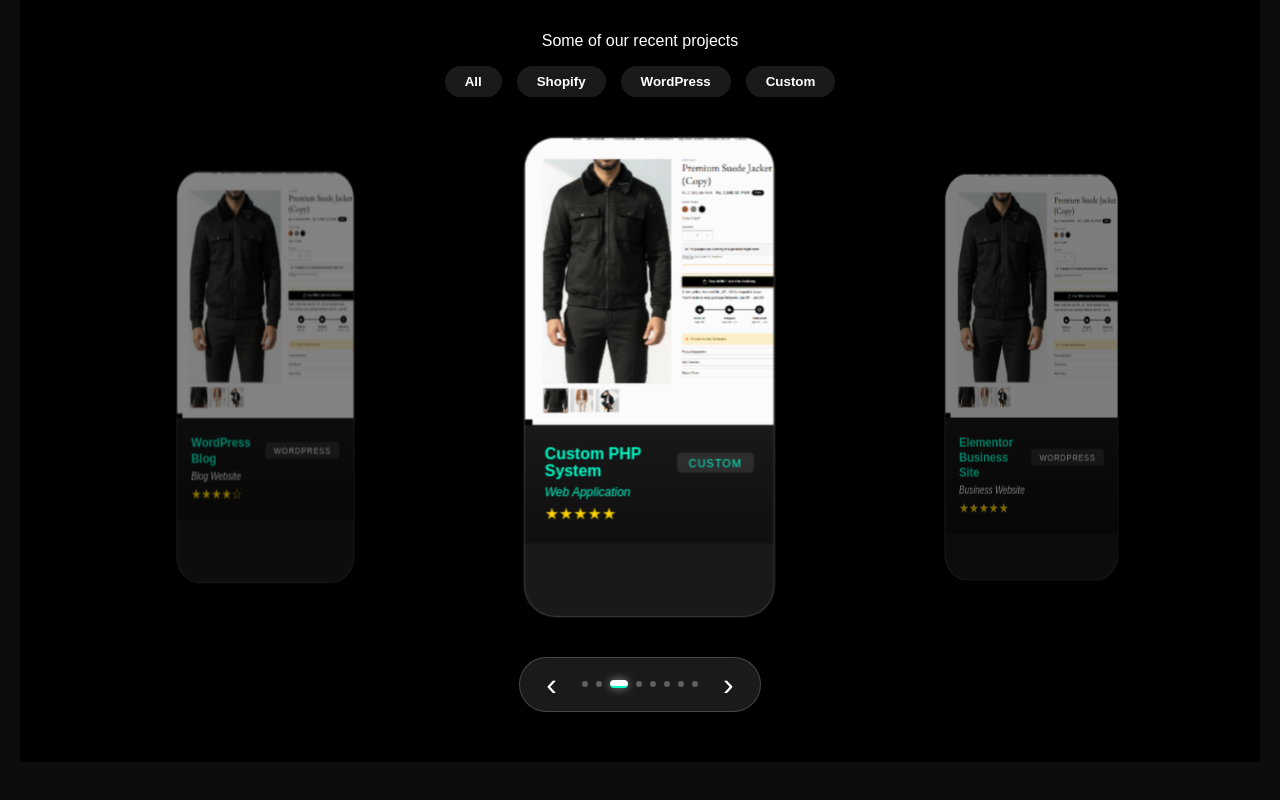
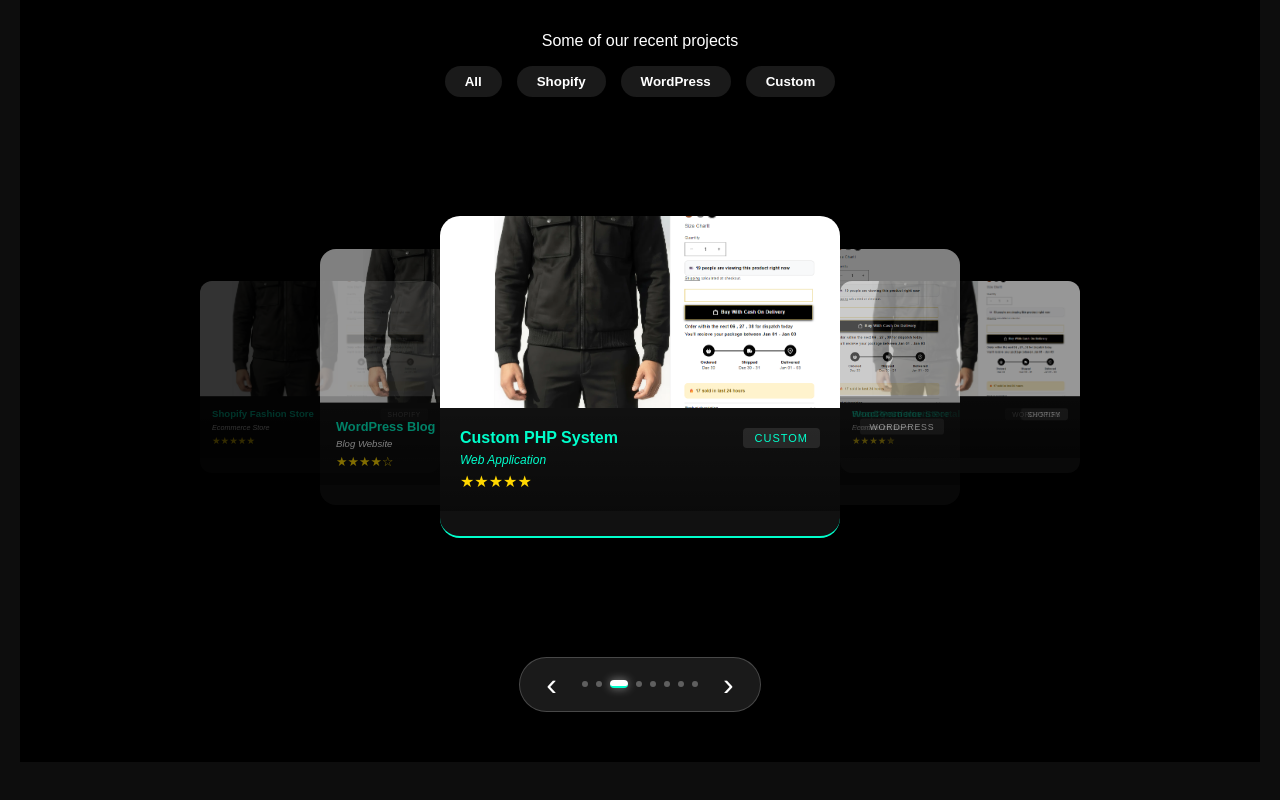
Before and after one commit to Nabeel629/Portfolio, a React (Vite) app: page / in a window 1280 px wide. Shown: the part 1406-2206 px from the top of the page. Built offline with nearby package versions, Linux system fonts and the light colour scheme.

Commit message:
carousel card setting

```diff
--- a/src/Carousel.jsx
+++ b/src/Carousel.jsx
@@ -1,64 +1,15 @@
-import { useState, useEffect, useRef } from "react";
-import "./Carousel.css"; // Your CSS from above
+import { useState, useEffect } from "react";
+import "./Carousel.css";
 
 const achievements = [
-  {
-    id: 1,
-    title: "Lorem Ipsum Dolor",
-    date: "Dec 2024",
-    image:
-      "https://i.pinimg.com/1200x/0b/67/25/0b67255a1d95953bae8c4ffae4433b62.jpg",
-    description:
-      "Consectetur adipiscing elit. Sed do eiusmod tempor incididunt ut labore et dolore magna aliqua.",
-    tag: "Academic",
-  },
-  {
-    id: 2,
-    title: "Lorem Ipsum Dolor",
-    date: "June 2024",
-    image:
-      "https://upload.wikimedia.org/wikipedia/commons/thumb/e/ea/Van_Gogh_-_Starry_Night_-_Google_Art_Project.jpg/1200px-Van_Gogh_-_Starry_Night_-_Google_Art_Project.jpg",
-    description:
-      "Consectetur adipiscing elit. Sed do eiusmod tempor incididunt ut labore et dolore magna aliqua.",
-    tag: "Creative",
-  },
-  {
-    id: 3,
-    title: "Lorem Ipsum Dolor",
-    date: "March 2024",
-    image:
-      "https://i.pinimg.com/736x/b8/23/fb/b823fb582349d3bbbfd189d6323e1b7b.jpg",
-    description:
-      "Consectetur adipiscing elit. Sed do eiusmod tempor incididunt ut labore et dolore magna aliqua.",
-    tag: "Co-Curricular",
-  },
-  {
-    id: 4,
-    title: "Lorem Ipsum Dolor",
-    date: "Jan 2024",
-    image:
-      "https://i.pinimg.com/736x/a8/34/0a/a8340abeae97026d7f611768329892f3.jpg",
-    description:
-      "Consectetur adipiscing elit. Sed do eiusmod tempor incididunt ut labore et dolore magna aliqua.",
-    tag: "Academic",
-  },
-  {
-    id: 5,
-    title: "Lorem Ipsum Dolor",
-    date: "Nov 2023",
-    image:
-      "https://i.pinimg.com/736x/1d/f7/93/1df79363e9bda25a91d00abff1d425ef.jpg",
-    description:
-      "Consectetur adipiscing elit. Sed do eiusmod tempor incididunt ut labore et dolore magna aliqua.",
-    tag: "Creative",
-  },
+  // tumhare items
 ];
 
 export default function Carousel() {
   const [activeIndex, setActiveIndex] = useState(0);
   const total = achievements.length;
 
-  // Auto scroll every 3 seconds
+  // Auto scroll
   useEffect(() => {
     const interval = setInterval(() => {
       setActiveIndex((prev) => (prev + 1) % total);
@@ -66,17 +17,13 @@
     return () => clearInterval(interval);
   }, [total]);
 
-  // Circular offset calculation
   const getPositionClass = (index) => {
-    let offset = index - activeIndex;
-    if (offset > Math.floor(total / 2)) offset -= total;
-    if (offset < -Math.floor(total / 2)) offset += total;
-
-    if (offset === 0) return "active";
-    if (offset === -1) return "left";
-    if (offset === 1) return "right";
-    if (offset < -1) return "far-left";
-    if (offset > 1) return "far-right";
+    const diff = (index - activeIndex + total) % total;
+    if (diff === 0) return "active";
+    if (diff === 1) return "right";
+    if (diff === 2) return "far-right";
+    if (diff === total - 1) return "left";
+    if (diff === total - 2) return "far-left";
     return "hidden";
   };
 
@@ -90,42 +37,27 @@
           <div
             key={item.id}
             className={`carousel-card ${getPositionClass(index)}`}
-            onClick={() => setActiveIndex(index)}
           >
             <div
               className="card-image"
               style={{ backgroundImage: `url(${item.image})` }}
-            ></div>
+            />
             <div className="card-content">
               <div className="card-header">
                 <h3>{item.title}</h3>
                 <span className="tag-pill">{item.tag}</span>
               </div>
               <p>{item.description}</p>
-              <div className="card-footer">
-                <small>{item.date}</small>
-              </div>
+              <div className="card-footer">{item.date}</div>
             </div>
           </div>
         ))}
       </div>
 
-      {/* Controls */}
       <div className="carousel-controls">
         <button className="nav-btn" onClick={prev}>
           ‹
         </button>
-
-        <div className="pagination-indicators">
-          {achievements.map((_, idx) => (
-            <div
-              key={idx}
-              className={`dot ${idx === activeIndex ? "active" : ""}`}
-              onClick={() => setActiveIndex(idx)}
-            ></div>
-          ))}
-        </div>
-
         <button className="nav-btn" onClick={next}>
           ›
         </button>
--- a/src/carousel.css
+++ b/src/carousel.css
@@ -1,4 +1,3 @@
-/* Carousel.css */
 :root {
   --glass: rgba(255, 255, 255, 0.1);
   --glass-border: rgba(255, 255, 255, 0.2);
@@ -63,53 +62,54 @@
 /* Cards */
 .carousel-card {
   position: absolute;
-  width: clamp(280px, 25vw, 400px);
-  height: clamp(380px, 60vh, 500px);
-  background: var(--glass);
-  backdrop-filter: var(--blur);
-  -webkit-backdrop-filter: var(--blur);
-  border: 1px solid var(--glass-border);
-  border-radius: 32px;
-  transition: all 0.8s cubic-bezier(0.2, 0.8, 0.2, 1);
+
+  /* Full width center card */
+  width: 40%; /* 80% of parent/container */
+  max-width: 400px; /* optional: max width */
+  height: 40vh; /* 60% of viewport height */
+
+  border-radius: 20px;
+  background: #111;
+  transition: all 0.5s ease;
+  opacity: 0;
+  transform: translateX(0) scale(0.7); /* initial scale for non-active cards */
+  z-index: 1;
   cursor: pointer;
   overflow: hidden;
 }
 
-/* 3D Transform States */
 .carousel-card.active {
-  transform: translate3d(0, 0, 250px) rotateY(0deg);
+  transform: translateX(0) scale(1); /* full scale for active card */
+  opacity: 1;
   z-index: 10;
-  opacity: 1;
-  box-shadow: 0 40px 80px rgba(0, 0, 0, 0.8);
 }
 
+/* Side cards */
 .carousel-card.left {
-  transform: translate3d(calc(var(--shift-x) * -1), 0, -150px) rotateY(35deg) scale(0.85);
+  transform: translateX(-40%) scale(0.8); /* move left and scale down */
+  opacity: 0.5;
   z-index: 5;
-  opacity: 0.5;
 }
 
 .carousel-card.right {
-  transform: translate3d(var(--shift-x), 0, -150px) rotateY(-35deg) scale(0.85);
+  transform: translateX(40%) scale(0.8); /* move right and scale down */
+  opacity: 0.5;
   z-index: 5;
-  opacity: 0.5;
 }
 
 .carousel-card.far-left {
-  transform: translate3d(calc(var(--shift-x) * -1.8), 0, -500px) rotateY(45deg) scale(0.6);
-  z-index: 1;
+  transform: translateX(-80%) scale(0.6);
   opacity: 0.2;
 }
 
 .carousel-card.far-right {
-  transform: translate3d(calc(var(--shift-x) * 1.8), 0, -500px) rotateY(-45deg) scale(0.6);
-  z-index: 1;
+  transform: translateX(80%) scale(0.6);
   opacity: 0.2;
 }
 
+
 .carousel-card.hidden {
-  transform: translate3d(0, 0, -1000px) scale(0.1);
-  opacity: 0;
+  display: none;
 }
 
 /* Card Inner */
@@ -227,11 +227,13 @@
   }
 
   .carousel-card.left {
-    transform: translate3d(-45%, 0, -250px) rotateY(45deg) scale(0.8);
+    transform: translate3d(-45%, 0, -250px) rotateY(35deg) scale(0.8);
+    opacity: 0.6;
   }
 
   .carousel-card.right {
-    transform: translate3d(45%, 0, -250px) rotateY(-45deg) scale(0.8);
+    transform: translate3d(45%, 0, -250px) rotateY(-35deg) scale(0.8);
+    opacity: 0.6;
   }
 
   .dot {
```
